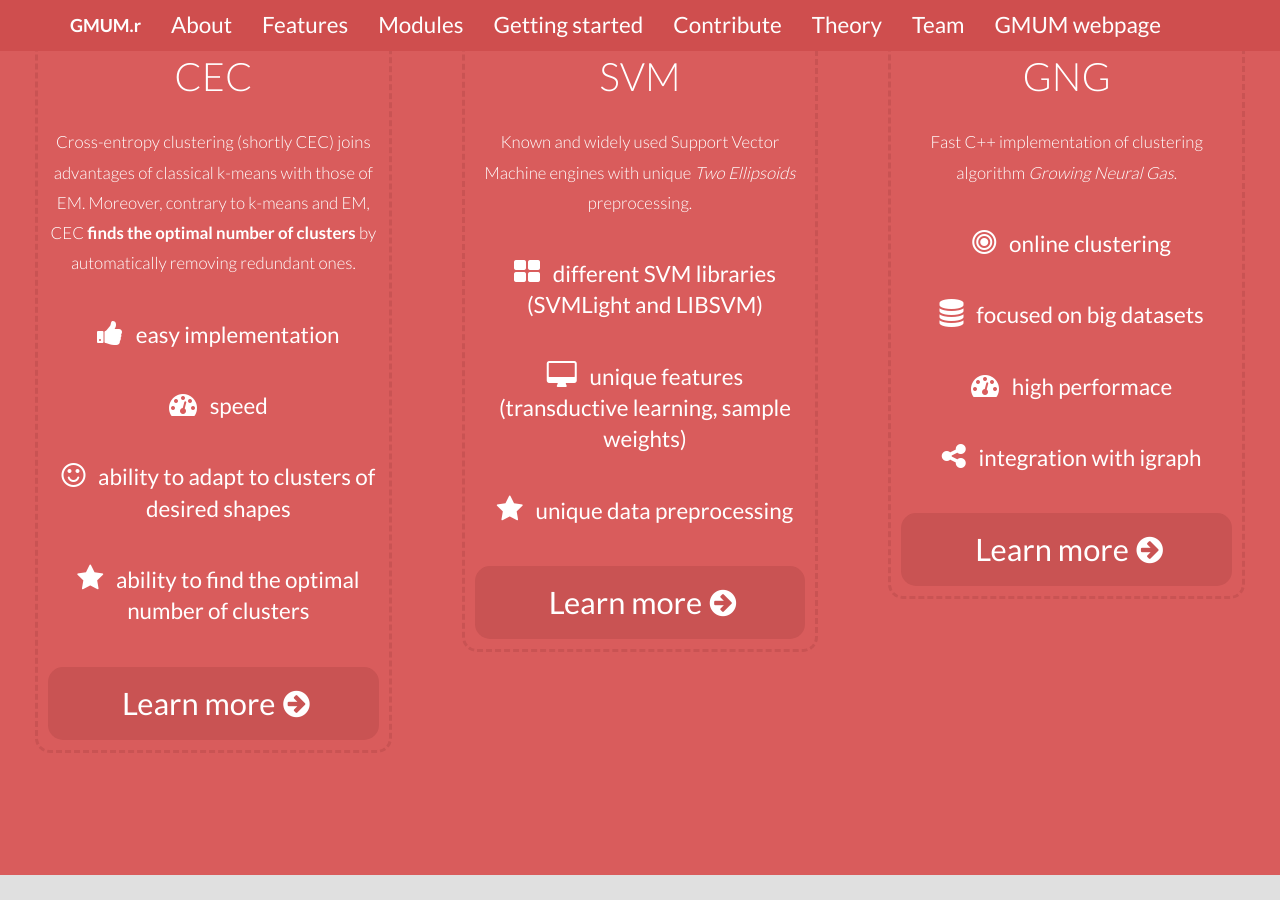
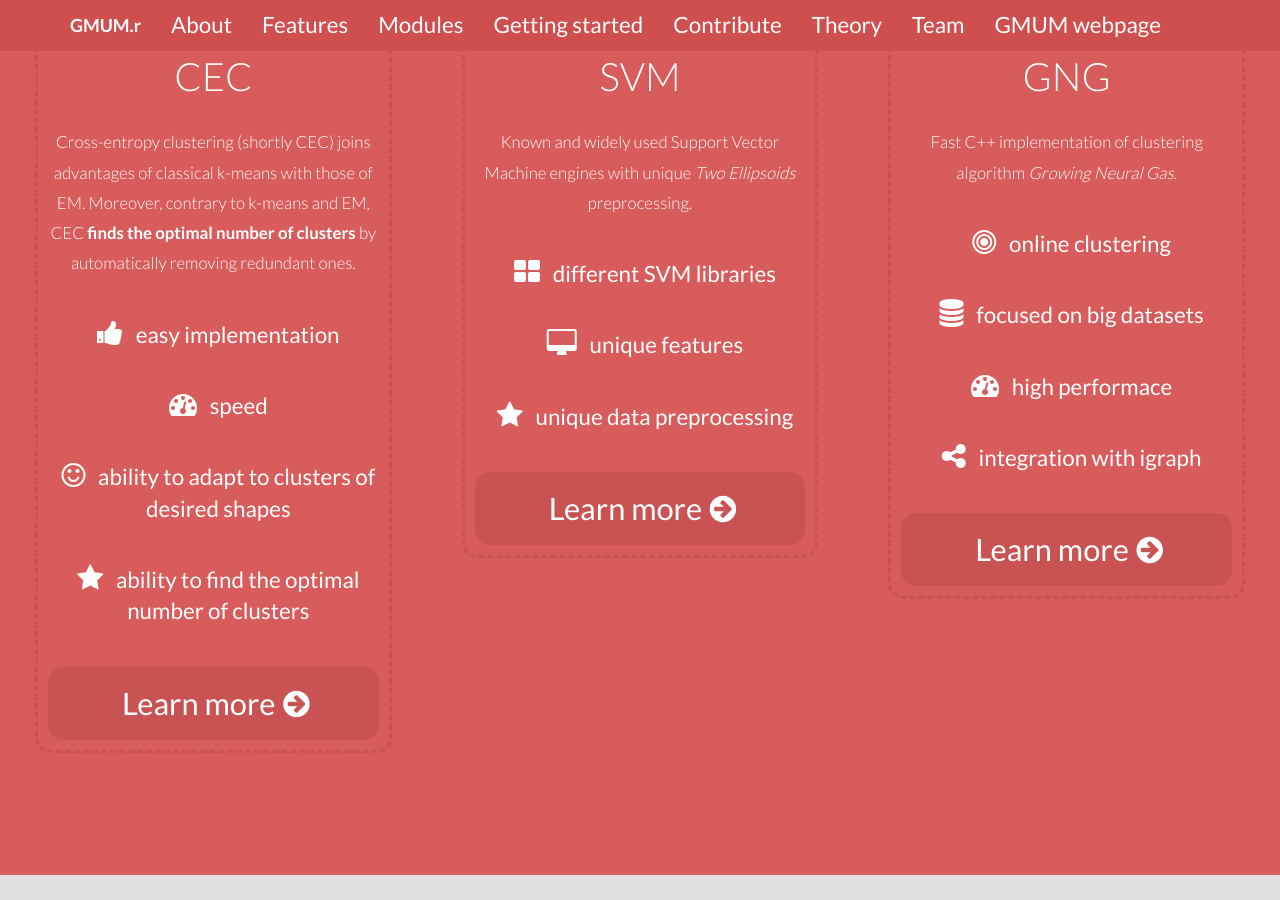
Before and after one commit to gmum/gmum.r, a Jekyll site: the page built from index.html, in a window 1280 px wide and 900 px high, scrolled down 2003 px. Built offline with Jekyll 4.4.1, drawn with Linux system fonts in a browser that asks for light colours.

Commit message:
Minor fix

```diff
--- a/_includes/modules.html
+++ b/_includes/modules.html
@@ -56,12 +56,12 @@
 
                 <p class="feature">
                     <i class="fa fa-2x fa-th-large" style="background-color: #d95c5c;"></i>
-                    <span>different SVM libraries (SVMLight and LIBSVM)</span>
+                    <span>different SVM libraries</span>
                 </p>
 
                 <p class="feature">
                     <i class="fa fa-2x fa-desktop" style="background-color: #d95c5c;"></i>
-                    <span>unique features (transductive learning, sample weights)</span>
+                    <span>unique features</span>
                 </p>
 
                 <p class="feature">
```
